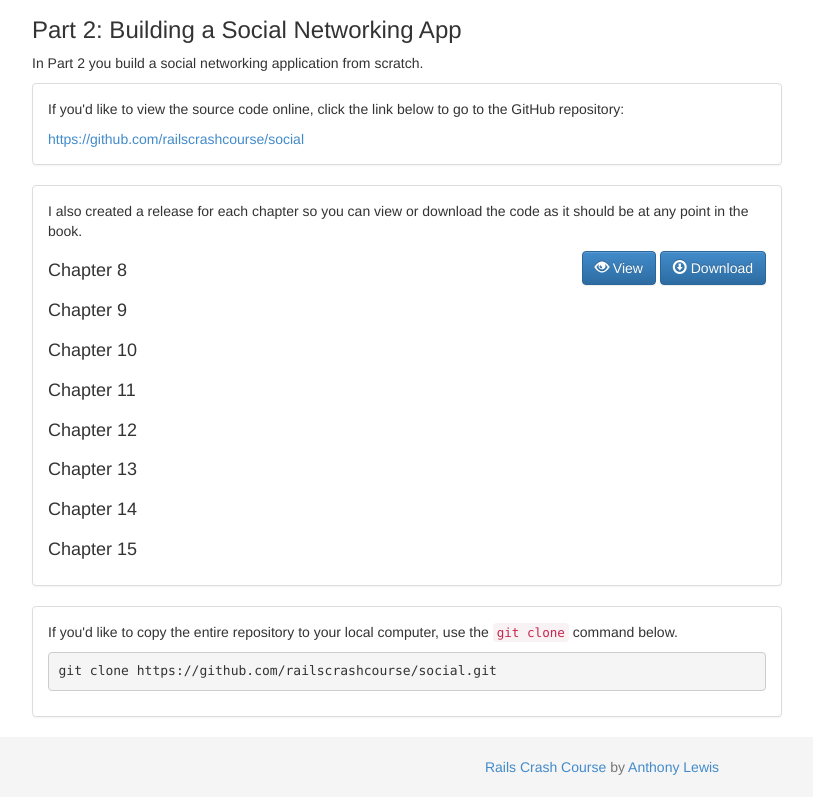
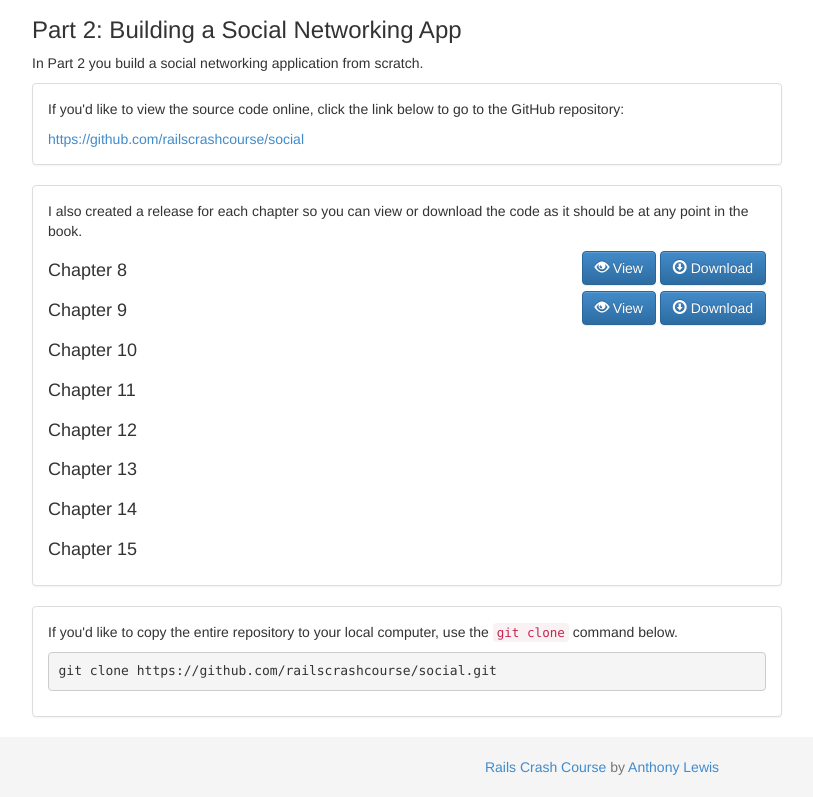
Before and after one commit to railscrashcourse/railscrashcourse.github.io, a plain HTML site: page index.html in a window 1280 px wide. Shown: the part 773-1570 px from the top of the page, without its empty margins (38-851 px from the left). Drawn offline with nearby package versions, Linux system fonts and the light colour scheme.

Commit message:
Add Chapter 9

```diff
--- a/index.html
+++ b/index.html
@@ -153,6 +153,12 @@
                   <h4>Chapter 9</h4>
                 </div>
                 <div class="col-xs-6 text-right">
+                  <a class="btn btn-primary hidden-xs" href="https://github.com/railscrashcourse/social/tree/ch9"><span class="glyphicon glyphicon-eye-open"></span> View</a>
+                  <a class="btn btn-primary hidden-xs" href="https://github.com/railscrashcourse/social/releases/tag/ch9"><span class="glyphicon glyphicon-download"></span> Download</a>
+                  <div class="visible-xs-block" style="margin-top: 10px;">
+                    <a href="https://github.com/railscrashcourse/blog/tree/ch9">View</a>
+                    <a href="https://github.com/railscrashcourse/blog/releases/tag/ch9">Download</a>
+                  </div>
                 </div>
               </div>
 
```
